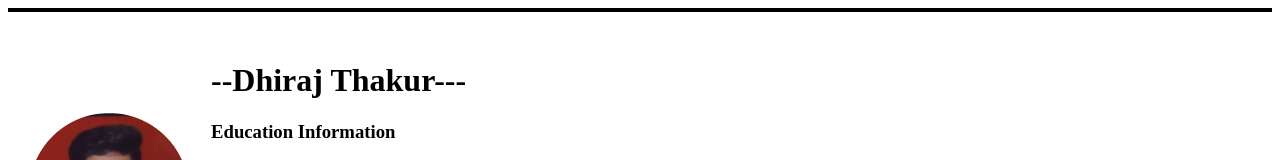
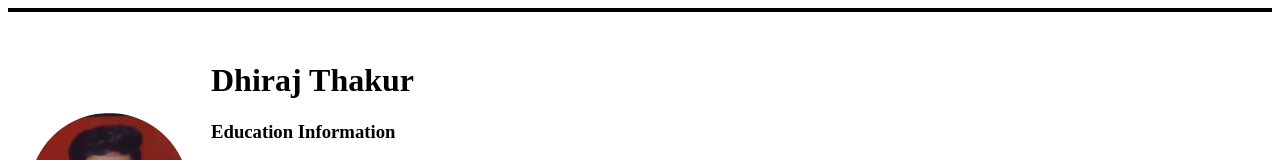
Before and after one commit to DhirajThaku/cv, a plain HTML site: page index.html in a window 1280 px wide. Shown: the top 160 px of the page. Drawn offline with Linux system fonts and the light colour scheme.

Commit message:
Update index.html

```diff
--- a/index.html
+++ b/index.html
@@ -12,7 +12,7 @@
     <tr>
       <td><img src="images\dhi.png" alt=""></td>
       <td>
-        <h1>--Dhiraj Thakur---</h1>
+        <h1>Dhiraj Thakur</h1>
         <h3>Education Information </h3><br>Currently doing BE(computer engineering) from <strong><em><a href="https://engg.dypvp.edu.in/">D.Y.Patil Institute Of Technology</a></em></strong>
         <p><strong>School --Bal Dnyan Mandir</strong></p>
         <ul>
```
